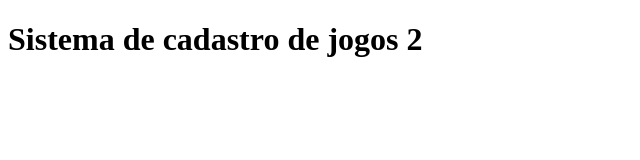
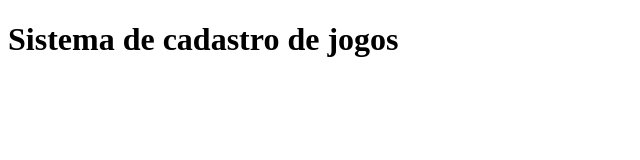
Before and after one commit to cesarfratini/sistema-de-cadastro, a plain HTML site: page index.html in a window 1280 px wide. Shown: the full height of the page, 0-640 px from the left. Drawn offline with Linux system fonts and the light colour scheme.

Commit message:
Update index.html

```diff
--- a/index.html
+++ b/index.html
@@ -7,7 +7,7 @@
     <title>Meus Jogos</title>
 </head>
 <body>
-    <h1>Sistema de cadastro de jogos 2</h1>
+    <h1>Sistema de cadastro de jogos</h1>
 
 </body>
 </html>
```
